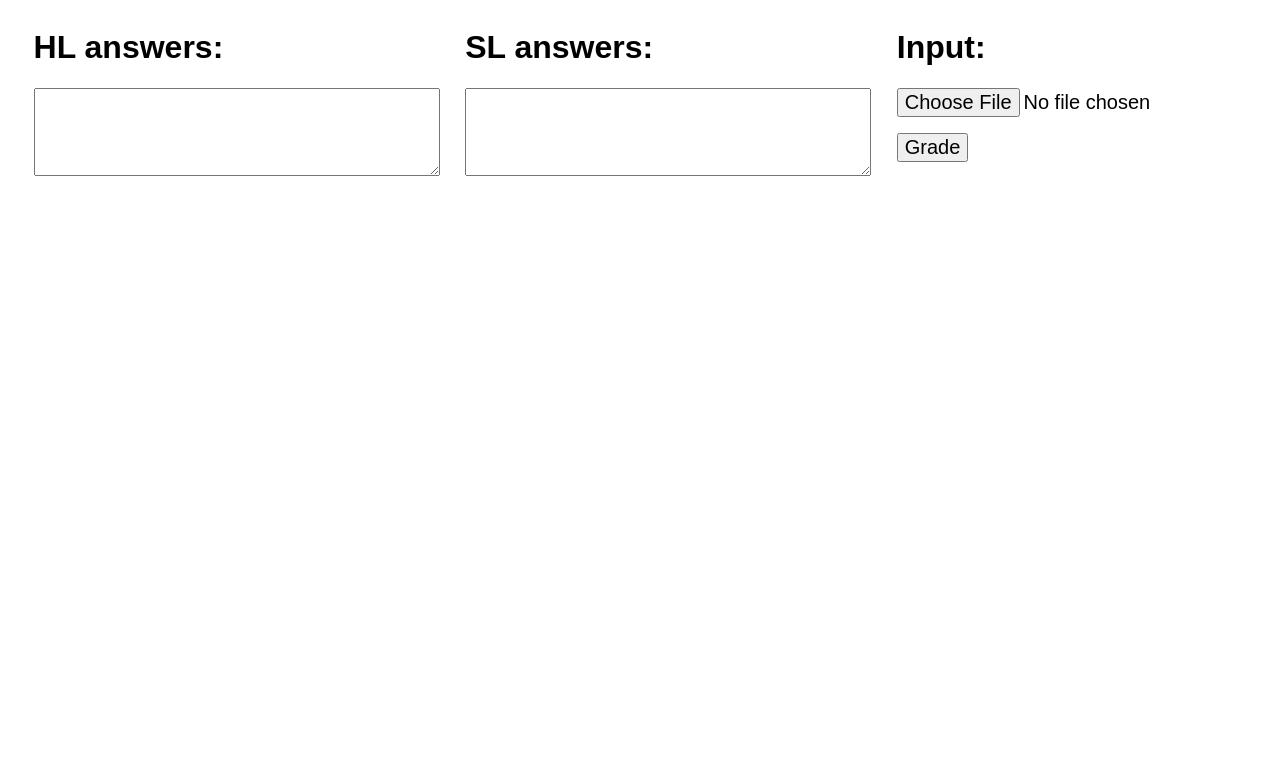
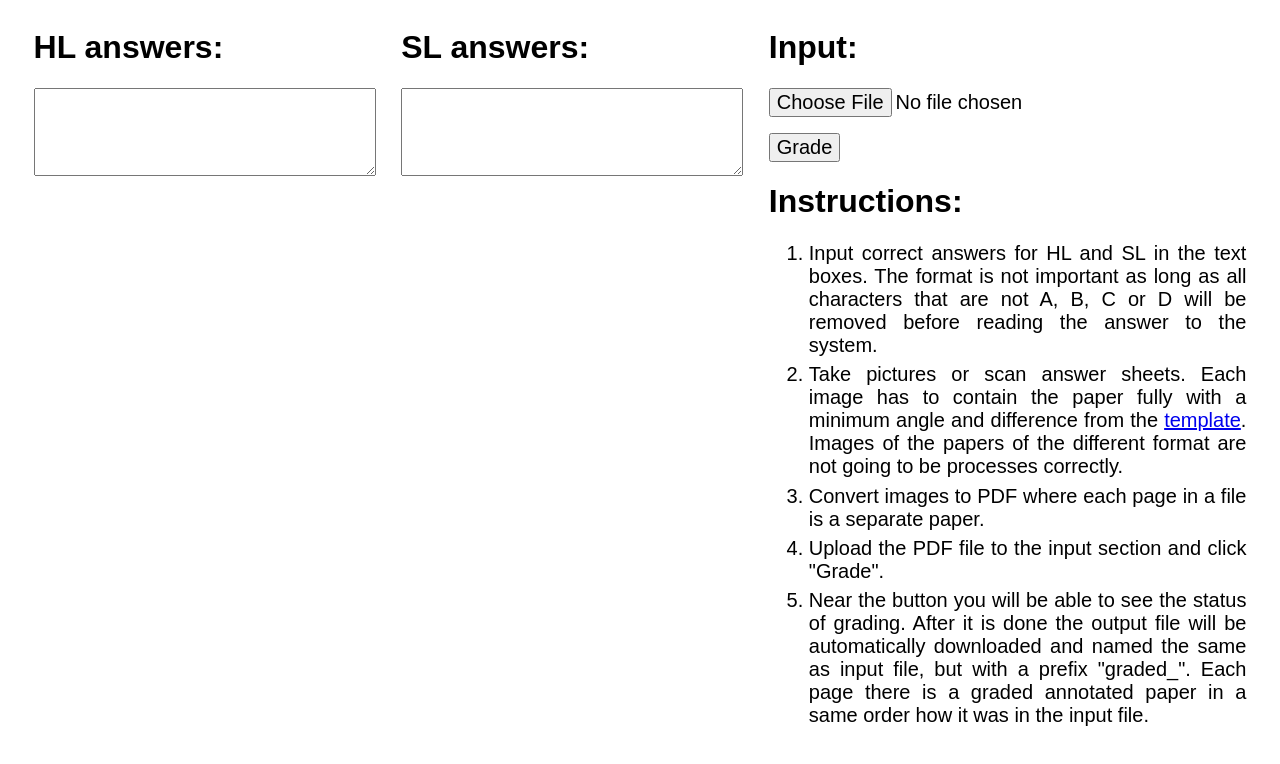
Before and after one commit to s0urcedev/ib-mcq-answer-sheet-grader, a plain HTML site: page index.html in a window 1280 px wide. Both pictures are taken after a click on the button "Grade". Drawn offline with Linux system fonts and the light colour scheme; no server answers.

Commit message:
Minor changes

```diff
--- a/index.html
+++ b/index.html
@@ -9,9 +9,20 @@
         }
 
         textarea {
-            width: 30vw;
+            width: 25vw;
             font-size: 20px;
             padding: 10px;
+        }
+
+        span {
+            font-size: 20px;
+        }
+
+        li {
+            font-size: 20px;
+            text-align: justify;
+            margin-right: 2vw;
+            margin-bottom: 0.5vw;
         }
     </style>
 </head>
@@ -29,6 +40,15 @@
             <h1>Input:</h1>
             <input type="file" accept="application/pdf" style="font-size: 20px;"><br>
             <button style="margin-top: 2vh; font-size: 20px;" onclick="send()">Grade</button>
+            <span id="statusText"></span>
+            <h1>Instructions:</h1>
+            <ol>
+                <li>Input correct answers for HL and SL in the text boxes. The format is not important as long as all characters that are not A, B, C or D will be removed before reading the answer to the system.</li>
+                <li>Take pictures or scan answer sheets. Each image has to contain the paper fully with a minimum angle and difference from the <a href="/template">template</a>. Images of the papers of the different format are not going to be processes correctly.</li>
+                <li>Convert images to PDF where each page in a file is a separate paper.</li>
+                <li>Upload the PDF file to the input section and click "Grade".</li>
+                <li>Near the button you will be able to see the status of grading. After it is done the output file will be automatically downloaded and named the same as input file, but with a prefix "graded_". Each page there is a graded annotated paper in a same order how it was in the input file.</li>
+            </ol>
         </div>
     </div>
     <script>
@@ -63,12 +83,19 @@
             let formData = new FormData();
             formData.append('hl_correct_answers', JSON.stringify(hlAnswersTextArea.value));
             formData.append('sl_correct_answers', JSON.stringify(slAnswersTextArea.value));
-            let inputFile = document.querySelector('input[type=file]').files[0]
-            formData.append('file', inputFile);
+            let inputFiles = document.querySelector('input[type=file]').files;
+            if (inputFiles.length == 0) {
+                alert('No file selected');
+                return;
+            }
+            formData.append('file', inputFile[0]);
+            let statusText = document.getElementById('statusText');
+            statusText.innerHTML = '<b><i>Grading...</i></b>';
             fetch('/grade', {
                 method: 'POST',
                 body: formData
             }).then(res => res.blob()).then(blob => {
+                statusText.innerHTML = '<b><i>Graded!</i></b>';
                 const objectUrl = URL.createObjectURL(blob);
                 const link = document.createElement('a');
                 link.href = objectUrl;
```
Also changed, not shown: 1 other file.
